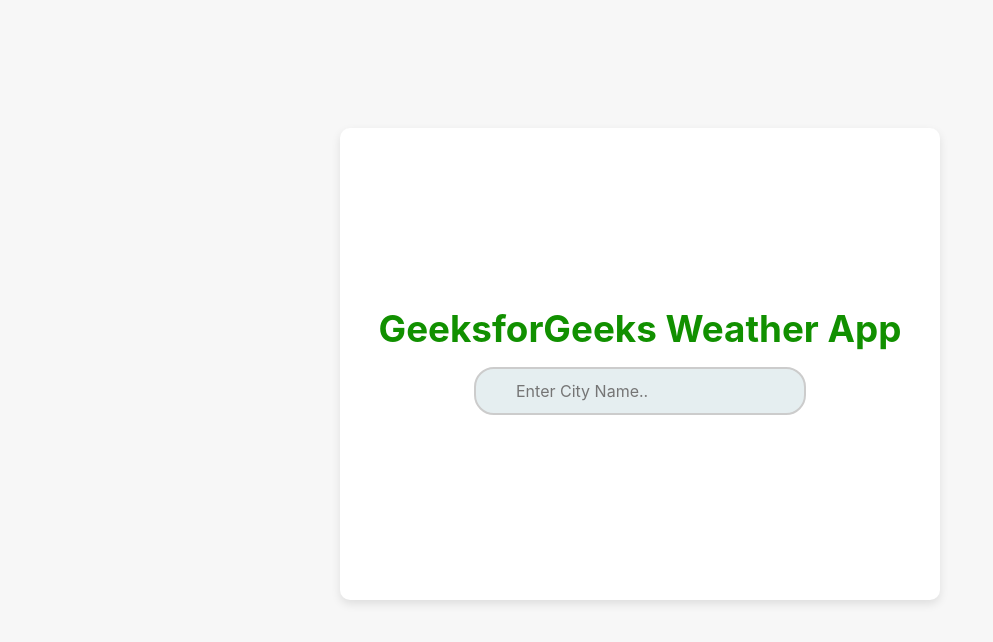
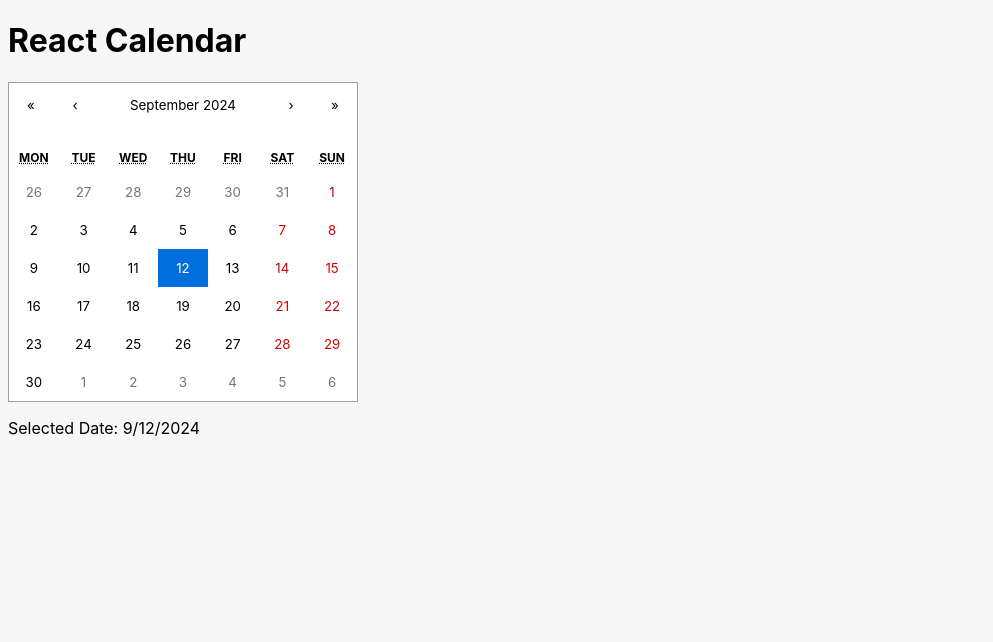
Before and after one commit to KimYounghwan/react-review-01, a React (Create React App) app: page / in a window 1280 px wide. Shown: the top 642 px of the page, without its empty margins (0-993 px from the left). Built offline with nearby package versions, Linux system fonts and the light colour scheme.

Commit message:
react calendar 추가

```diff
--- a/package.json
+++ b/package.json
@@ -15,6 +15,7 @@
     "bootstrap": "^5.3.3",
     "react": "^18.3.1",
     "react-bootstrap": "^2.10.4",
+    "react-calendar": "^5.0.0",
     "react-dom": "^18.3.1",
     "react-loader-spinner": "^6.1.6",
     "react-router-dom": "^6.26.2",
--- /dev/null
+++ b/src/comp/calendar/MyCalendarTodo.js
@@ -0,0 +1,22 @@
+import React, { useState } from 'react';
+import Calendar from 'react-calendar';
+import 'react-calendar/dist/Calendar.css'; // css import
+
+function MyCalendarTodo(props) {
+  const [date, setDate] = useState(new Date());
+
+    return (
+      <div className='app'>
+        <h1 className='text-center'>React Calendar</h1>
+        <div className='calendar-container'>
+          <Calendar onChange={setDate} value={date} />
+        </div>
+        <p className='text-center'>
+          <span className='bold'>Selected Date:</span>{' '}
+          {date.toLocaleDateString()}
+        </p>
+      </div>
+    );
+  }
+  export default MyCalendarTodo;
+  //참고 - https://velog.io/@khy226/%EB%A6%AC%EC%95%A1%ED%8A%B8-%EC%95%B1%EC%97%90-%EB%8B%AC%EB%A0%A5react-calendar-%EC%A0%81%EC%9A%A9%ED%95%98%EA%B8%B0
--- a/src/index.js
+++ b/src/index.js
@@ -5,6 +5,7 @@
 import reportWebVitals from './reportWebVitals';
 import MyTodoApp1 from './comp/todo-app/MyTodoApp1';
 import GfGWeatherApp from './comp/weather/GfGWeatherApp';
+import MyCalendarTodo from './comp/calendar/MyCalendarTodo';
 // import MyClock3useMyTimeClock from './comp/MyClock3useMyTimeClock';
 // import MyBmiCalculator from './comp/bmi-calculator/MyBmiCalculator';
 // import TodoWrapper from './comp/todo-app-ope/TodoWrapper';
@@ -15,7 +16,7 @@
 const root = ReactDOM.createRoot(document.getElementById('root'));
 root.render(
   <React.StrictMode>
-    <GfGWeatherApp />
+    <MyCalendarTodo />
   </React.StrictMode>
 );
 
```
Also changed, not shown: 1 other file (tests, documents, lock files or other folders).
